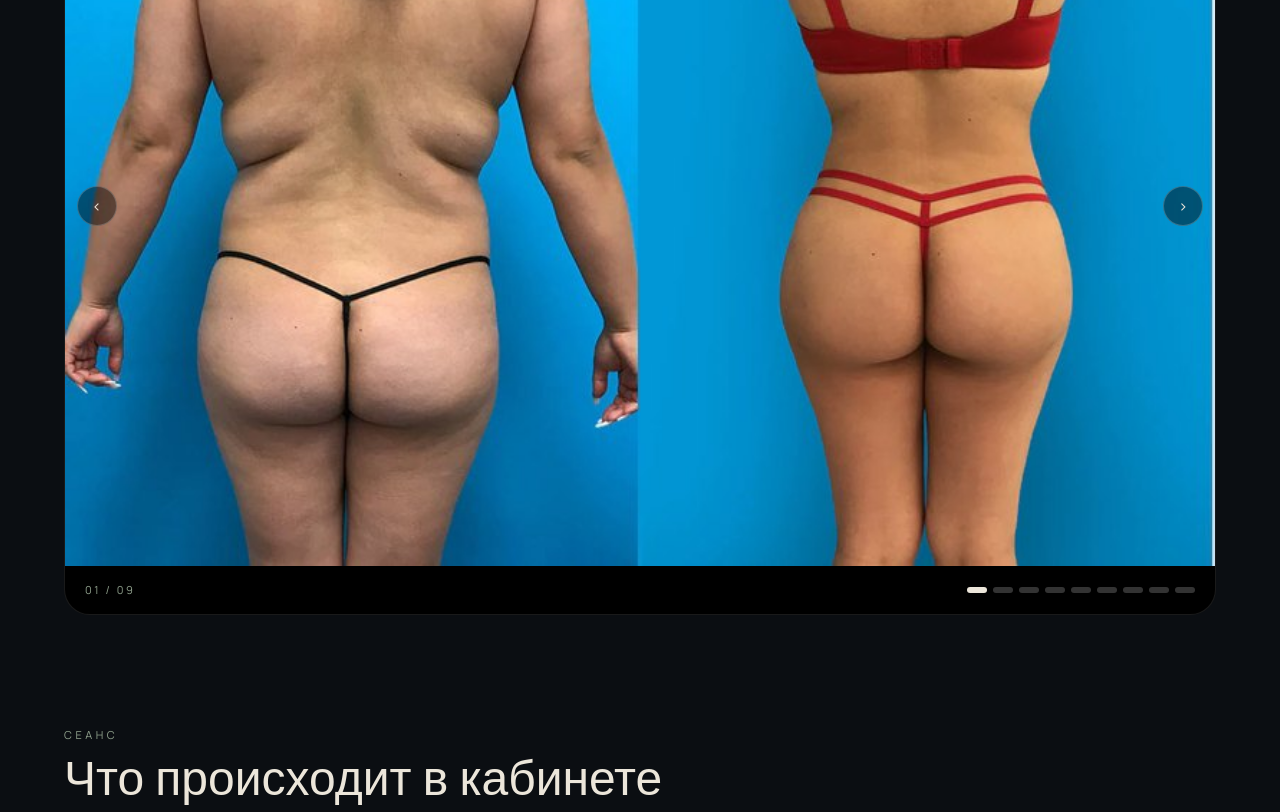
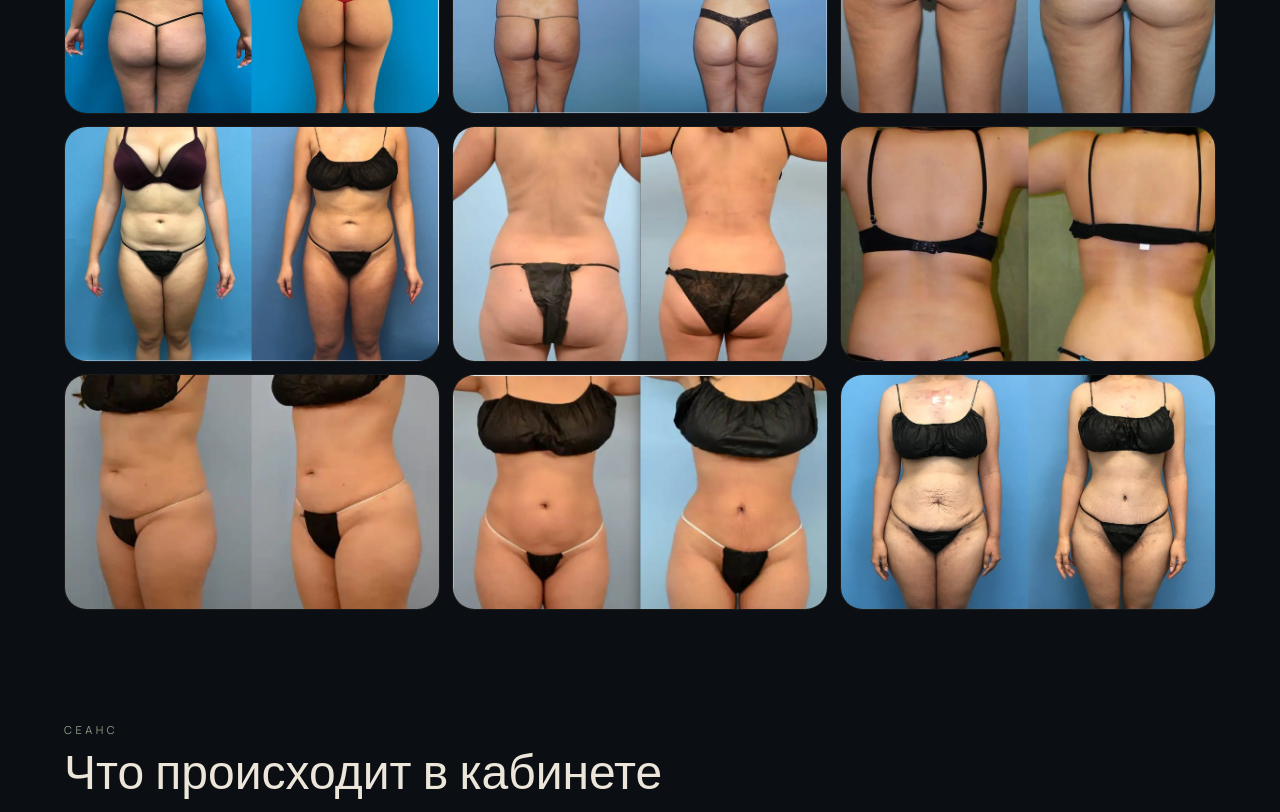
Before and after one commit to gnxv/ds, a Next.js app: page /r-sleek in a window 1280 px wide. Shown: the part 2860-3672 px from the top of the page. Built offline with nearby package versions, Linux system fonts and the light colour scheme.

Commit message:
Show R-Sleek results as a photo grid

```diff
--- a/src/components/r-sleek/BeforeAfter.tsx
+++ b/src/components/r-sleek/BeforeAfter.tsx
@@ -1,8 +1,4 @@
-"use client";
-
-import { useState } from "react";
-
-const slides = [
+const photos = [
   "/media/r-sleek/results/01.jpg",
   "/media/r-sleek/results/02.jpg",
   "/media/r-sleek/results/03.jpg",
@@ -15,67 +11,24 @@ const slides = [
 ];
 
 export function BeforeAfter() {
-  const [index, setIndex] = useState(0);
-  const last = slides.length - 1;
-
-  const go = (dir: -1 | 1) => {
-    setIndex((current) => {
-      const next = current + dir;
-      if (next < 0) return last;
-      if (next > last) return 0;
-      return next;
-    });
-  };
-
   return (
-    <div className="overflow-hidden rounded-[1.6rem] border border-white/10 bg-black">
-      <div className="relative">
-        <img
-          src={slides[index]}
-          alt={`Результат ${index + 1}: слева до, справа после`}
-          className="aspect-[8/5] w-full object-cover"
-        />
-        <p className="absolute left-4 top-4 rounded-full bg-black/55 px-3 py-1 text-[10px] uppercase tracking-[0.22em] text-[#ece6da]">
-          До
-        </p>
-        <p className="absolute right-4 top-4 rounded-full bg-black/55 px-3 py-1 text-[10px] uppercase tracking-[0.22em] text-[#ece6da]">
-          После
-        </p>
-        <button
-          type="button"
-          onClick={() => go(-1)}
-          aria-label="Предыдущее фото"
-          className="absolute left-3 top-1/2 flex h-10 w-10 -translate-y-1/2 items-center justify-center rounded-full border border-white/20 bg-black/45 text-[#ece6da]"
-        >
-          ‹
-        </button>
-        <button
-          type="button"
-          onClick={() => go(1)}
-          aria-label="Следующее фото"
-          className="absolute right-3 top-1/2 flex h-10 w-10 -translate-y-1/2 items-center justify-center rounded-full border border-white/20 bg-black/45 text-[#ece6da]"
-        >
-          ›
-        </button>
-      </div>
-      <div className="flex items-center justify-between gap-4 px-5 py-4">
-        <p className="text-[11px] uppercase tracking-[0.22em] text-[#8fa08c]">
-          {String(index + 1).padStart(2, "0")} / {String(slides.length).padStart(2, "0")}
-        </p>
-        <div className="flex flex-wrap gap-1.5">
-          {slides.map((src, i) => (
-            <button
-              key={src}
-              type="button"
-              onClick={() => setIndex(i)}
-              aria-label={`Фото ${i + 1}`}
-              className={[
-                "h-1.5 w-5 rounded-full transition",
-                i === index ? "bg-[#ece6da]" : "bg-white/20",
-              ].join(" ")}
+    <div>
+      <p className="mb-4 text-[11px] uppercase tracking-[0.22em] text-[#8fa08c]">
+        Слева до · справа после
+      </p>
+      <div className="grid gap-3 sm:grid-cols-2 lg:grid-cols-3">
+        {photos.map((src, i) => (
+          <figure
+            key={src}
+            className="overflow-hidden rounded-[1.4rem] border border-white/10 bg-black"
+          >
+            <img
+              src={src}
+              alt={`Результат ${i + 1}: слева до, справа после`}
+              className="aspect-[8/5] w-full object-cover"
             />
-          ))}
-        </div>
+          </figure>
+        ))}
       </div>
     </div>
   );
```
